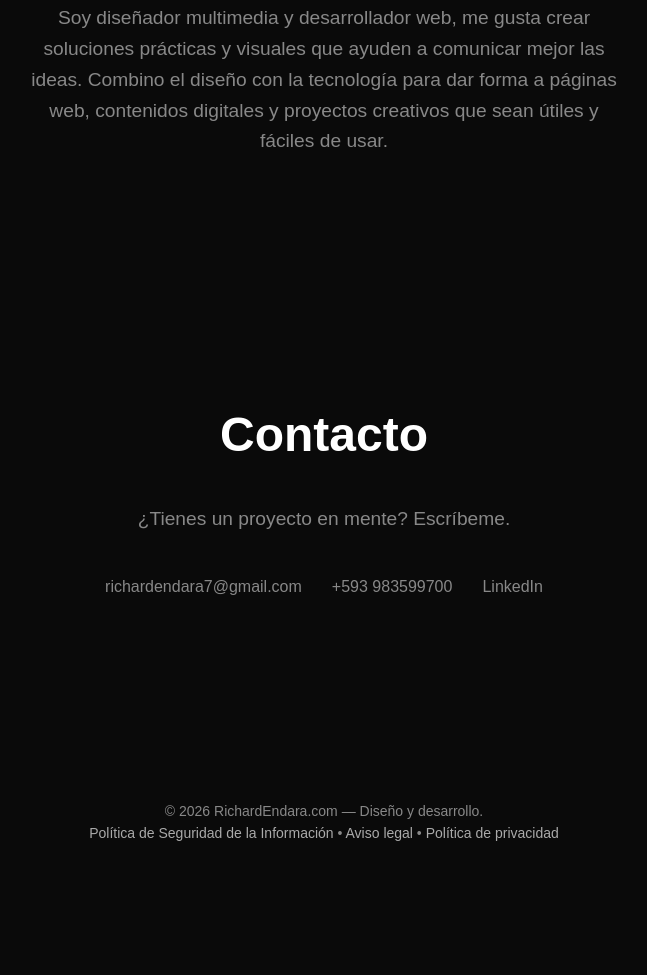
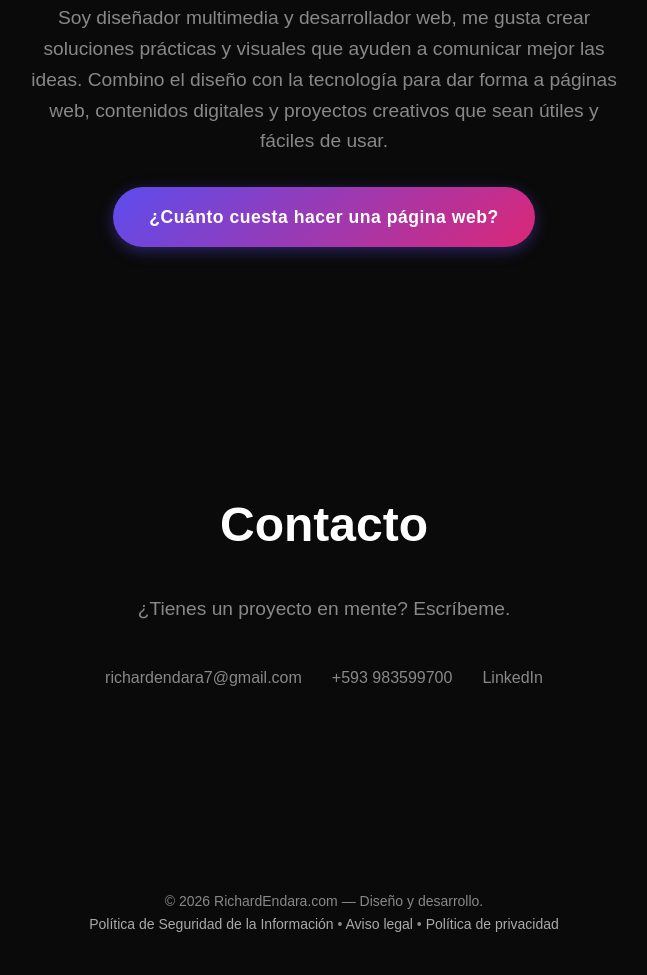
Before and after one commit to ritshrd/portafolio, a plain HTML site: page index.html in a window 1280 px wide. Shown: the part 1595-2570 px from the top of the page, without its empty margins (316-963 px from the left). Before the commit the page ends 2480 px from the top, so only its background shows below. Drawn offline with Linux system fonts and the light colour scheme.

Commit message:
feat: add pricing redirect button to index.html under Acerca de Mi

```diff
--- a/index.html
+++ b/index.html
@@ -286,6 +286,28 @@
             font-size: 14px;
         }
 
+        /* Pricing Redirect Button */
+        .btn-pricing-redirect {
+            display: inline-block;
+            margin-top: 30px;
+            padding: 16px 36px;
+            background: linear-gradient(135deg, #5c4cee, #db2777);
+            color: #ffffff !important;
+            font-size: 1.1rem;
+            font-weight: bold;
+            letter-spacing: 0.5px;
+            border-radius: 50px;
+            text-decoration: none;
+            box-shadow: 0 4px 15px rgba(92, 76, 238, 0.4);
+            transition: transform 0.3s cubic-bezier(0.175, 0.885, 0.32, 1.275), box-shadow 0.3s ease;
+        }
+
+        .btn-pricing-redirect:hover {
+            transform: translateY(-3px) scale(1.02);
+            box-shadow: 0 10px 25px rgba(92, 76, 238, 0.6);
+            color: #ffffff !important;
+        }
+
         /* Light Mode Styles */
         body.light-mode {
             background-color: #f5f5f7;
@@ -486,6 +508,7 @@
                 Combino el diseño con la tecnología para dar forma a páginas web,
                 contenidos digitales y proyectos creativos que sean útiles y fáciles de usar.
             </p>
+            <a href="/desarrollo-web-profesional.html" class="btn-pricing-redirect">¿Cuánto cuesta hacer una página web?</a>
         </section>
 
         <section id="contacto" style="padding: 80px 0; text-align: center;">
```
